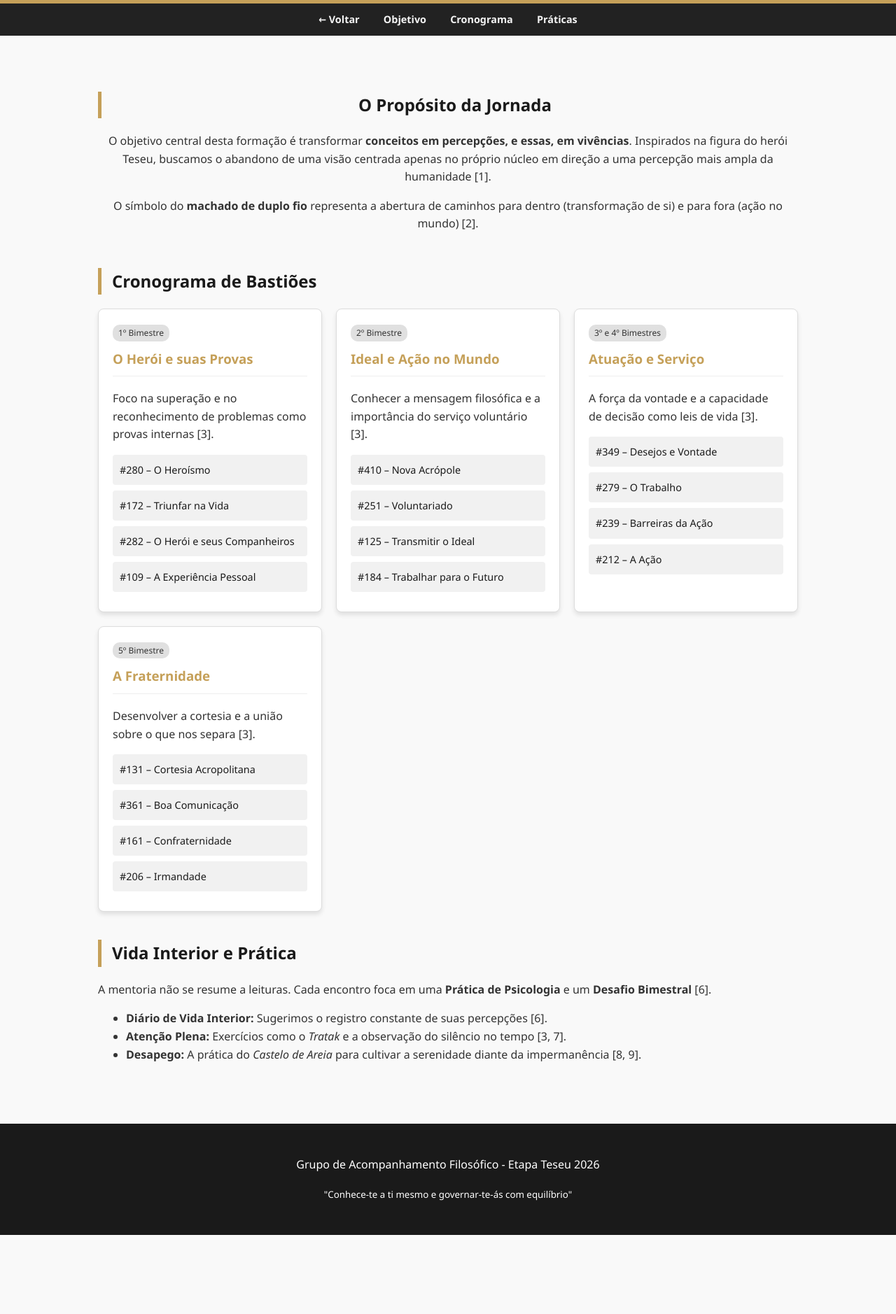
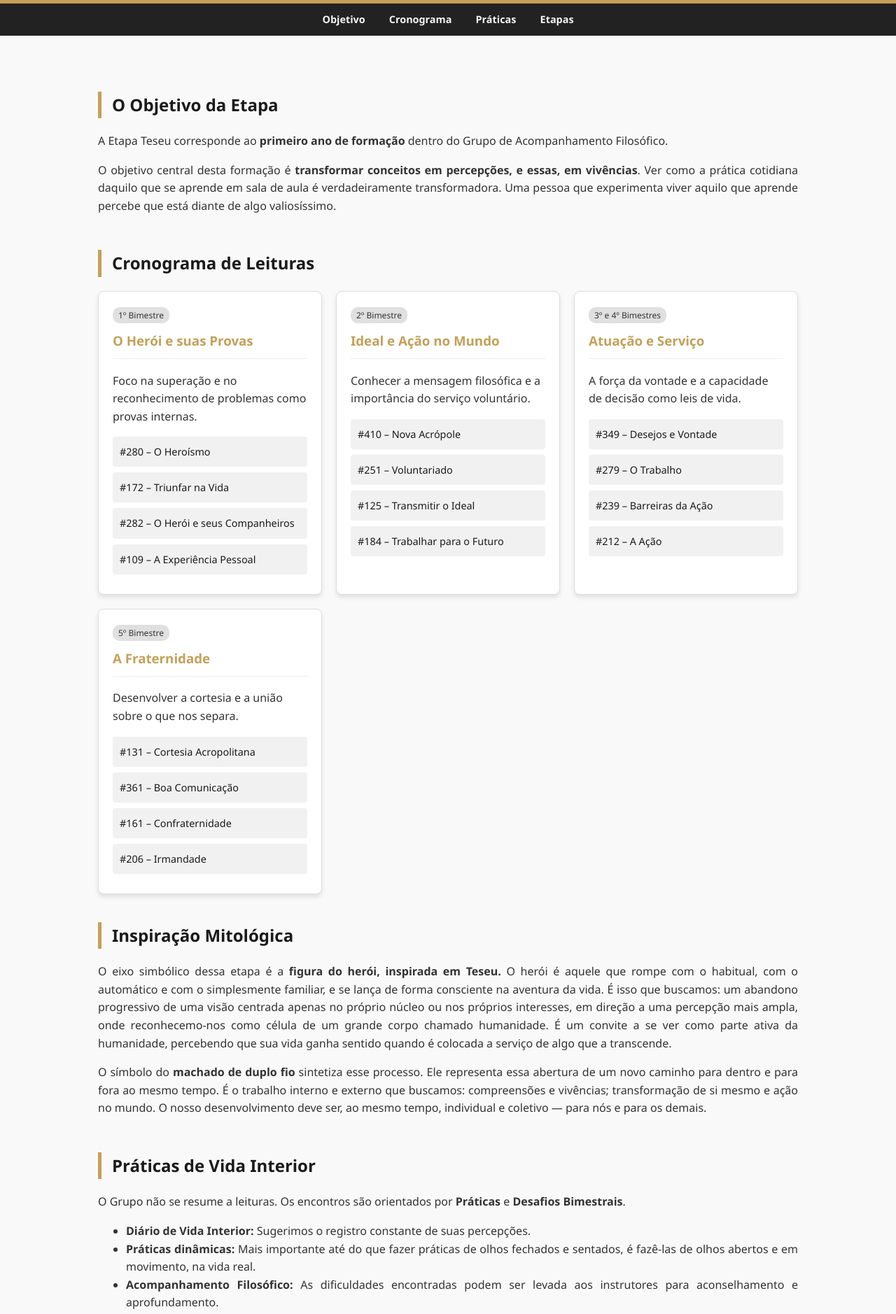
Before and after one commit to yuribg/grupo-acompanhamento-filosofico, a plain HTML site: page teseu.html in a window 1280 px wide. Shown: the part 180-2058 px from the top of the page at 70% size. Before the commit the page ends 1945 px from the top, so only its background shows below. Drawn offline with Linux system fonts and the light colour scheme.

Commit message:
4 Bastioes funcionais

```diff
--- a/styles.css
+++ b/styles.css
@@ -79,7 +79,7 @@ nav a:hover {
 }
 
 .intro {
-    text-align: center;
+    text-align: justify;
     margin-bottom: 50px;
 }
 
--- a/teseu.html
+++ b/teseu.html
@@ -24,38 +24,38 @@
 </header>
 
 <nav>
-    <a href="index.html">← Voltar</a>
     <a href="#objetivo">Objetivo</a>
     <a href="#bimestres">Cronograma</a>
     <a href="#praticas">Práticas</a>
+    <a href="index.html">Etapas</a>
 </nav>
 
 <div class="container">
     <section id="objetivo" class="intro">
-        <h2 class="section-title">O Propósito da Jornada</h2>
-        <p>O objetivo central desta formação é transformar <strong>conceitos em percepções, e essas, em vivências</strong>. Inspirados na figura do herói Teseu, buscamos o abandono de uma visão centrada apenas no próprio núcleo em direção a uma percepção mais ampla da humanidade [1].</p>
-        <p>O símbolo do <strong>machado de duplo fio</strong> representa a abertura de caminhos para dentro (transformação de si) e para fora (ação no mundo) [2].</p>
+        <h2 class="section-title">O Objetivo da Etapa</h2>
+        <p>A Etapa Teseu corresponde ao <strong>primeiro ano de formação</strong> dentro do Grupo de Acompanhamento Filosófico.</p>
+        <p>O objetivo central desta formação é <strong>transformar conceitos em percepções, e essas, em vivências</strong>. Ver como a prática cotidiana daquilo que se aprende em sala de aula é verdadeiramente transformadora. Uma pessoa que experimenta viver aquilo que aprende percebe que está diante de algo valiosíssimo.</p>
     </section>
 
-    <h2 class="section-title" id="bimestres">Cronograma de Bastiões</h2>
+    <h2 class="section-title" id="bimestres">Cronograma de Leituras</h2>
     <div class="bimestre-grid">
 
         <!-- 1º Bimestre -->
         <div class="card">
             <span class="tag">1º Bimestre</span>
             <h3>O Herói e suas Provas</h3>
-            <p>Foco na superação e no reconhecimento de problemas como provas internas [3].</p>
-            <a href="https://www.google.com/search?q=bastiao" class="bastiao-link">#280 – O Heroísmo</a>
-            <a href="https://www.google.com/search?q=bastiao" class="bastiao-link">#172 – Triunfar na Vida</a>
-            <a href="https://www.google.com/search?q=bastiao" class="bastiao-link">#282 – O Herói e seus Companheiros</a>
-            <a href="https://www.google.com/search?q=bastiao" class="bastiao-link">#109 – A Experiência Pessoal</a>
+            <p>Foco na superação e no reconhecimento de problemas como provas internas.</p>
+            <a href="bastioes/TESEU001 - B180 - O heroísmo.pdf" class="bastiao-link">#280 – O Heroísmo</a>
+            <a href="bastioes/TESEU002 - B172 - Triunfar na vida.pdf" class="bastiao-link">#172 – Triunfar na Vida</a>
+            <a href="bastioes/TESEU003 - B282 - O herói e seus companheiros.pdf" class="bastiao-link">#282 – O Herói e seus Companheiros</a>
+            <a href="bastioes/TESEU004 - B109 - A experiência pessoal e o discipulado.pdf" class="bastiao-link">#109 – A Experiência Pessoal</a>
         </div>
 
         <!-- 2º Bimestre -->
         <div class="card">
             <span class="tag">2º Bimestre</span>
             <h3>Ideal e Ação no Mundo</h3>
-            <p>Conhecer a mensagem filosófica e a importância do serviço voluntário [3].</p>
+            <p>Conhecer a mensagem filosófica e a importância do serviço voluntário.</p>
             <a href="https://www.google.com/search?q=bastiao" class="bastiao-link">#410 – Nova Acrópole</a>
             <a href="https://www.google.com/search?q=bastiao" class="bastiao-link">#251 – Voluntariado</a>
             <a href="https://www.google.com/search?q=bastiao" class="bastiao-link">#125 – Transmitir o Ideal</a>
@@ -66,7 +66,7 @@
         <div class="card">
             <span class="tag">3º e 4º Bimestres</span>
             <h3>Atuação e Serviço</h3>
-            <p>A força da vontade e a capacidade de decisão como leis de vida [3].</p>
+            <p>A força da vontade e a capacidade de decisão como leis de vida.</p>
             <a href="https://www.google.com/search?q=bastiao" class="bastiao-link">#349 – Desejos e Vontade</a>
             <a href="https://www.google.com/search?q=bastiao" class="bastiao-link">#279 – O Trabalho</a>
             <a href="https://www.google.com/search?q=bastiao" class="bastiao-link">#239 – Barreiras da Ação</a>
@@ -77,29 +77,34 @@
         <div class="card">
             <span class="tag">5º Bimestre</span>
             <h3>A Fraternidade</h3>
-            <p>Desenvolver a cortesia e a união sobre o que nos separa [3].</p>
+            <p>Desenvolver a cortesia e a união sobre o que nos separa.</p>
             <a href="https://www.google.com/search?q=bastiao" class="bastiao-link">#131 – Cortesia Acropolitana</a>
             <a href="https://www.google.com/search?q=bastiao" class="bastiao-link">#361 – Boa Comunicação</a>
             <a href="https://www.google.com/search?q=bastiao" class="bastiao-link">#161 – Confraternidade</a>
             <a href="https://www.google.com/search?q=bastiao" class="bastiao-link">#206 – Irmandade</a>
         </div>
-
     </div>
 
-    <section id="praticas">
-        <h2 class="section-title">Vida Interior e Prática</h2>
-        <p>A mentoria não se resume a leituras. Cada encontro foca em uma <strong>Prática de Psicologia</strong> e um <strong>Desafio Bimestral</strong> [6].</p>
+    <section id="inspiracao" class="intro">
+        <h2 class="section-title">Inspiração Mitológica</h2>
+        <p>O eixo simbólico dessa etapa é a <strong>figura do herói, inspirada em Teseu.</strong> O herói é aquele que rompe com o habitual, com o automático e com o simplesmente familiar, e se lança de forma consciente na aventura da vida. É isso que buscamos: um abandono progressivo de uma visão centrada apenas no próprio núcleo ou nos próprios interesses, em direção a uma percepção mais ampla, onde reconhecemo-nos como célula de um grande corpo chamado humanidade. É um convite a se ver como parte ativa da humanidade, percebendo que sua vida ganha sentido quando é colocada a serviço de algo que a transcende.</p>
+        <p>O símbolo do <strong>machado de duplo fio</strong> sintetiza esse processo. Ele representa essa abertura de um novo caminho para dentro e para fora ao mesmo tempo. É o trabalho interno e externo que buscamos: compreensões e vivências; transformação de si mesmo e ação no mundo. O nosso desenvolvimento deve ser, ao mesmo tempo, individual e coletivo — para nós e para os demais.</p>
+    </section>
+
+    <section id="praticas" class="intro">
+        <h2 class="section-title">Práticas de Vida Interior</h2>
+        <p>O Grupo não se resume a leituras. Os encontros são orientados por <strong>Práticas</strong> e <strong>Desafios Bimestrais</strong>.</p>
         <ul>
-            <li><strong>Diário de Vida Interior:</strong> Sugerimos o registro constante de suas percepções [6].</li>
-            <li><strong>Atenção Plena:</strong> Exercícios como o <em>Tratak</em> e a observação do silêncio no tempo [3, 7].</li>
-            <li><strong>Desapego:</strong> A prática do <em>Castelo de Areia</em> para cultivar a serenidade diante da impermanência [8, 9].</li>
+            <li><strong>Diário de Vida Interior:</strong> Sugerimos o registro constante de suas percepções.</li>
+            <li><strong>Práticas dinâmicas:</strong> Mais importante até do que fazer práticas de olhos fechados e sentados, é fazê-las de olhos abertos e em movimento, na vida real.</li>
+            <li><strong>Acompanhamento Filosófico:</strong> As dificuldades encontradas podem ser levada aos instrutores para aconselhamento e aprofundamento.</li>
         </ul>
     </section>
 </div>
 
 <div class="footer">
     <p>Grupo de Acompanhamento Filosófico - Etapa Teseu 2026</p>
-    <p><small>"Conhece-te a ti mesmo e governar-te-ás com equilíbrio"</small></p>
+    <p><small>"Conhece-te a ti mesmo e conhecerás o Universo!"</small></p>
 </div>
 
 </body>
```
Also changed, not shown: secrets.txt (added), 5 other files.
